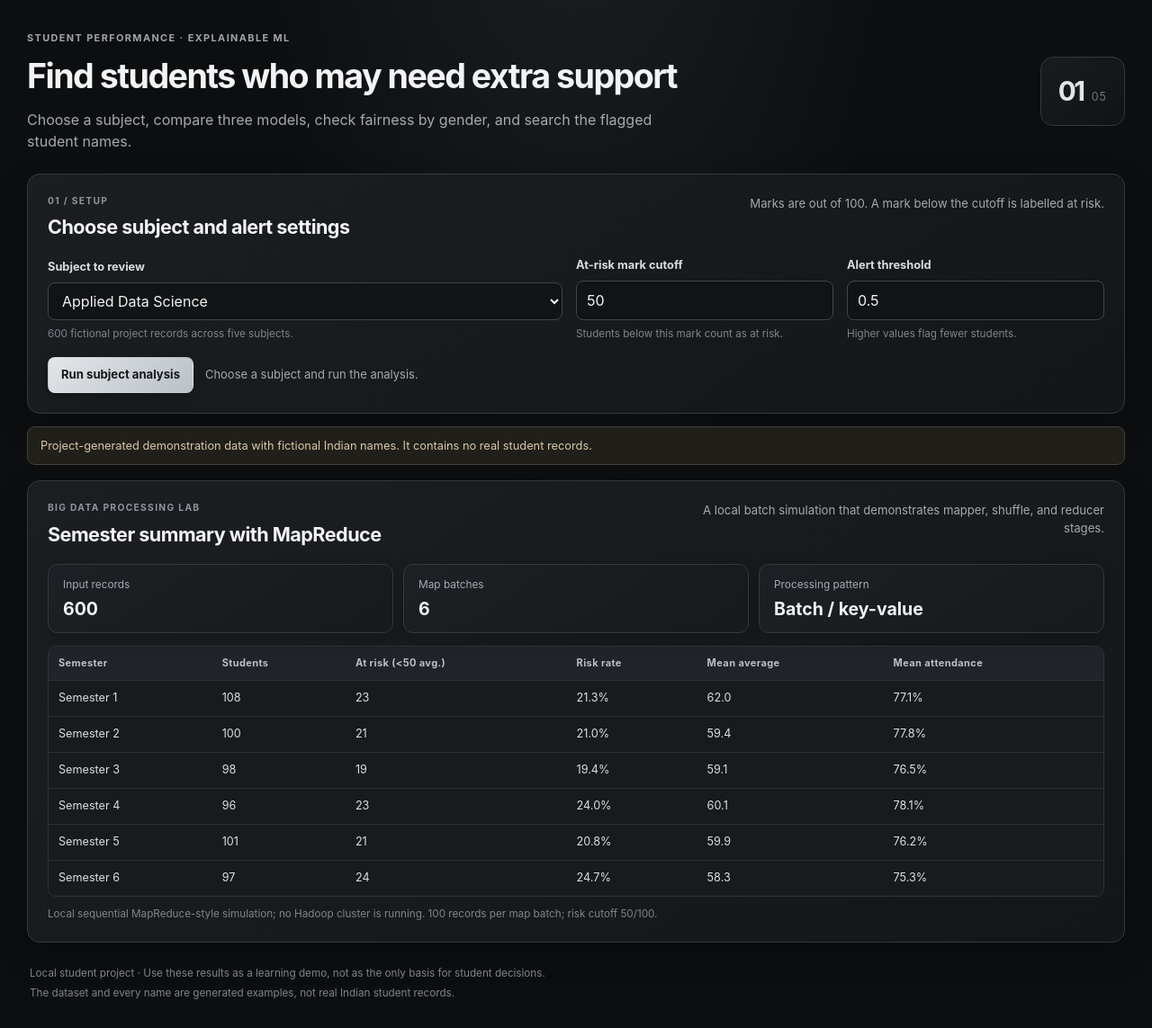
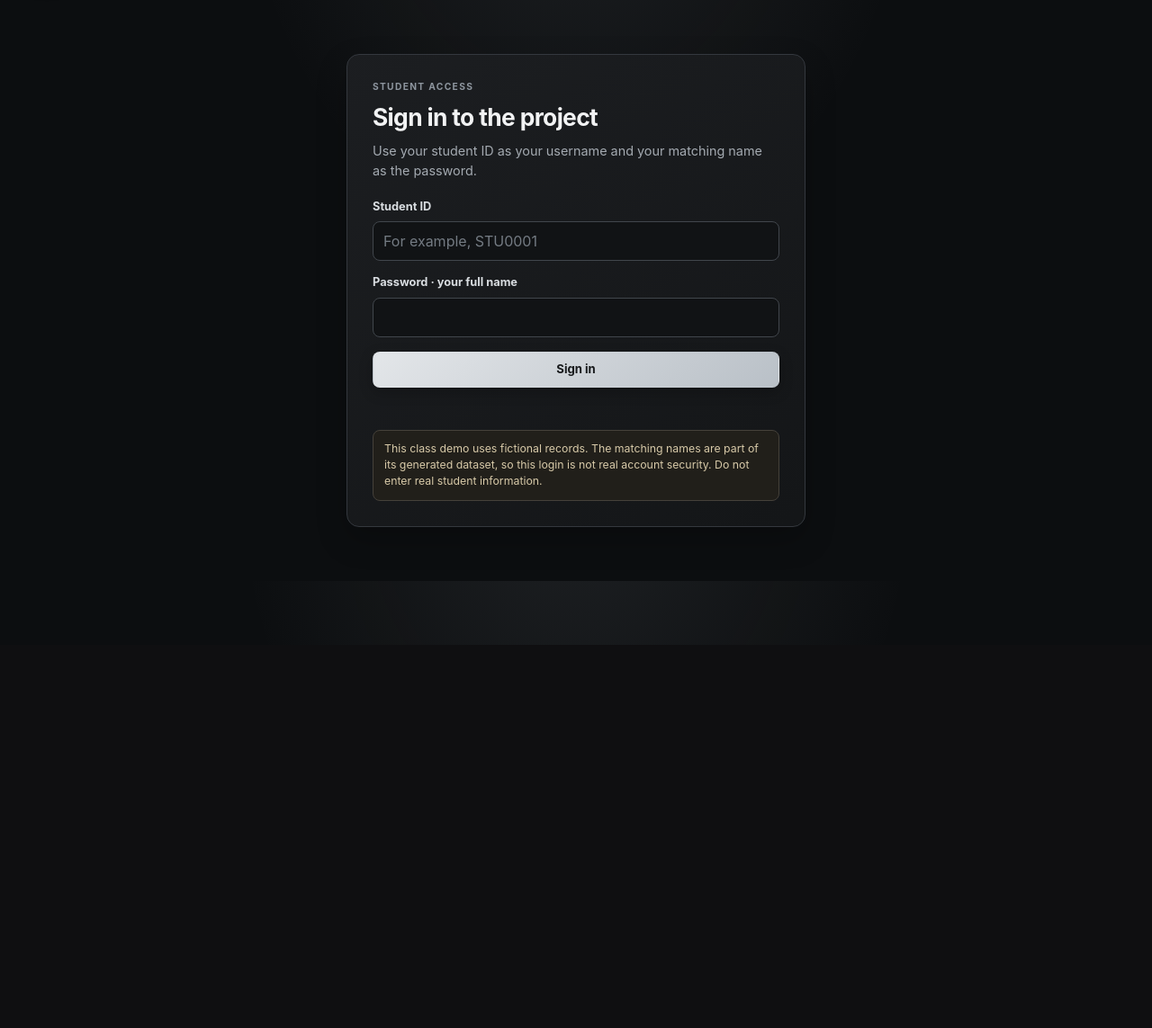
Before and after one commit to ravikiran-200/Student-performance-check, a Flask app: page / in a window 1280 px wide. Shown: the part 83-1226 px from the top of the page at 90% size. After the commit the page ends 774 px from the top, so only its background shows below. Run offline with Flask 3, Linux system fonts and the light colour scheme.

Commit message:
Add student ID and name login

```diff
--- a/render.yaml
+++ b/render.yaml
@@ -6,3 +6,6 @@ services:
     buildCommand: pip install -r requirements.txt
     startCommand: gunicorn server:app
     healthCheckPath: /
+    envVars:
+      - key: FLASK_SECRET_KEY
+        generateValue: true
--- a/server.py
+++ b/server.py
@@ -3,6 +3,7 @@ from __future__ import annotations
 import csv
 import math
 import os
+import secrets
 from collections import defaultdict
 from collections import OrderedDict
 from io import StringIO
@@ -10,7 +11,7 @@ from pathlib import Path
 from uuid import uuid4
 
 import pandas as pd
-from flask import Flask, Response, jsonify, render_template, request
+from flask import Flask, Response, jsonify, render_template, request, session, redirect
 
 from ml_engine import MODEL_NAMES, local_shap_values, prepare_data, run_benchmark
 
@@ -34,6 +35,22 @@ MAX_CACHED_RUNS = 6
 MODEL_LABELS = list(MODEL_NAMES)
 
 app = Flask(__name__)
+app.secret_key = os.environ.get("FLASK_SECRET_KEY") or secrets.token_urlsafe(32)
+app.config.update(
+    SESSION_COOKIE_HTTPONLY=True,
+    SESSION_COOKIE_SAMESITE="Lax",
+    SESSION_COOKIE_SECURE=bool(os.environ.get("RENDER_EXTERNAL_URL")),
+)
+
+
+@app.before_request
+def require_student_login():
+    public_endpoints = {"home", "login", "current_session", "logout", "static"}
+    if request.endpoint in public_endpoints or session.get("student_id"):
+        return None
+    if request.path.startswith("/api/"):
+        return jsonify({"error": "Please sign in with your student ID and name."}), 401
+    return redirect("/")
 
 
 def _json_value(value):
@@ -123,6 +140,58 @@ def _semester_mapreduce(frame: pd.DataFrame) -> dict:
 @app.get("/")
 def home():
     return render_template("index.html")
+
+
+@app.get("/api/session")
+def current_session():
+    student_id = session.get("student_id")
+    if not student_id:
+        return jsonify({"authenticated": False})
+    try:
+        frame = _load_frame()
+    except (FileNotFoundError, ValueError):
+        session.clear()
+        return jsonify({"authenticated": False})
+    matches = frame.loc[frame["student_id"].astype(str).str.upper() == student_id]
+    if matches.empty:
+        session.clear()
+        return jsonify({"authenticated": False})
+    row = matches.iloc[0]
+    return jsonify({
+        "authenticated": True,
+        "student": {"student_id": student_id, "student_name": str(row["student_name"])},
+    })
+
+
+@app.post("/api/login")
+def login():
+    body = request.get_json(silent=True) or {}
+    student_id = str(body.get("student_id", "")).strip().upper()
+    password = str(body.get("password", "")).strip()
+    if not student_id or not password:
+        return jsonify({"error": "Enter both your student ID and password."}), 400
+    try:
+        frame = _load_frame()
+    except (FileNotFoundError, ValueError) as error:
+        app.logger.exception("Could not load the demo student accounts")
+        return jsonify({"error": "Student login is temporarily unavailable."}), 500
+    matches = frame.loc[frame["student_id"].astype(str).str.upper() == student_id]
+    if matches.empty:
+        return jsonify({"error": "Student ID or password did not match."}), 401
+    student_name = str(matches.iloc[0]["student_name"]).strip()
+    if not secrets.compare_digest(password.casefold(), student_name.casefold()):
+        return jsonify({"error": "Student ID or password did not match."}), 401
+    session.clear()
+    session["student_id"] = student_id
+    return jsonify({"authenticated": True, "student": {
+        "student_id": student_id, "student_name": student_name,
+    }})
+
+
+@app.post("/api/logout")
+def logout():
+    session.clear()
+    return jsonify({"authenticated": False})
 
 
 @app.get("/api/subjects")
--- a/static/app.js
+++ b/static/app.js
@@ -298,6 +298,61 @@ async function explainExample() {
   }
 }
 
+async function showSignedIn(student) {
+  byId("login-screen").classList.add("hidden");
+  byId("dashboard-app").classList.remove("hidden");
+  byId("student-session").classList.remove("hidden");
+  byId("signed-in-name").textContent = `${student.student_name} (${student.student_id})`;
+  byId("login-password").value = "";
+  await Promise.all([loadSubjects(), loadBigDataSummary()]);
+}
+
+async function restoreSession() {
+  try {
+    const payload = await requestJson("/api/session");
+    if (payload.authenticated) {
+      await showSignedIn(payload.student);
+      return;
+    }
+  } catch (error) {
+    byId("login-status").textContent = "Could not reach the sign-in service. Refresh and try again.";
+  }
+  byId("login-screen").classList.remove("hidden");
+  byId("dashboard-app").classList.add("hidden");
+}
+
+async function signIn(event) {
+  event.preventDefault();
+  const button = byId("login-button");
+  const status = byId("login-status");
+  button.disabled = true;
+  status.textContent = "Checking your details…";
+  try {
+    const payload = await requestJson("/api/login", {
+      method: "POST",
+      body: JSON.stringify({
+        student_id: byId("login-student-id").value,
+        password: byId("login-password").value,
+      }),
+    });
+    status.textContent = "";
+    await showSignedIn(payload.student);
+  } catch (error) {
+    status.textContent = error.message;
+    byId("login-password").select();
+  } finally {
+    button.disabled = false;
+  }
+}
+
+async function signOut() {
+  try {
+    await requestJson("/api/logout", { method: "POST", body: "{}" });
+  } finally {
+    window.location.reload();
+  }
+}
+
 function renderShap(contributions) {
   const chart = byId("shap-chart");
   chart.replaceChildren();
@@ -324,6 +379,7 @@ byId("explain-button").addEventListener("click", explainExample);
 byId("explain-model").addEventListener("change", explainExample);
 byId("example-select").addEventListener("change", explainExample);
 byId("risk-search").addEventListener("input", renderRiskStudents);
+byId("login-form").addEventListener("submit", signIn);
+byId("logout-button").addEventListener("click", signOut);
 
-loadSubjects();
-loadBigDataSummary();
+restoreSession();
--- a/static/style.css
+++ b/static/style.css
@@ -50,6 +50,16 @@ button, input, select { font: inherit; }
 }
 .badge-dot { width: 7px; height: 7px; border-radius: 50%; background: #bfc6ce; box-shadow: 0 0 9px rgba(220, 225, 231, .45); }
 .page-shell { padding: 34px 0 18px; }
+.student-session { margin-left: 0; display: flex; align-items: center; gap: 12px; color: var(--muted); font-size: .78rem; }
+.student-session strong { color: var(--ink); font-weight: 650; }
+.login-shell { width: min(100% - 32px, 510px); margin: 60px auto; }
+.login-card { padding: 28px; border: 1px solid var(--line); border-radius: 14px; background: linear-gradient(145deg, rgba(28, 30, 33, .98), rgba(20, 22, 24, .98)); box-shadow: var(--shadow); }
+.login-card h2 { margin: 7px 0 6px; font-size: 1.65rem; }
+.login-intro { margin: 0 0 20px; color: var(--muted); font-size: .9rem; }
+.login-form { display: grid; gap: 14px; }
+.login-form .button { width: 100%; margin-top: 2px; }
+.login-status { min-height: 22px; margin: -4px 0 0; color: var(--error); font-size: .82rem; }
+.login-demo-note { margin: 15px 0 0; padding: 11px 12px; border: 1px solid #45413a; border-radius: 8px; color: #d7c9a8; background: #211f1a; font-size: .77rem; }
 .intro { display: flex; align-items: center; justify-content: space-between; gap: 22px; margin: 0 0 24px; }
 .section-kicker { color: #9ea6ae; }
 h2 { margin: 5px 0 7px; font-size: 1.35rem; font-weight: 650; letter-spacing: -.025em; }
@@ -91,11 +101,6 @@ input::placeholder { color: #747b83; }
 .hidden { display: none !important; }
 .summary-grid { display: grid; grid-template-columns: repeat(4, 1fr); gap: 11px; margin-top: 17px; }
 .bigdata-stats { display: grid; grid-template-columns: repeat(3, 1fr); gap: 11px; margin: 0 0 14px; }
-.concept-grid { display: grid; grid-template-columns: repeat(2, minmax(0, 1fr)); gap: 12px; }
-.concept-grid article { padding: 12px 14px; border: 1px solid #35393e; border-radius: 10px; background: #191b1e; }
-.concept-grid h3 { margin: 0 0 6px; }
-.concept-grid p { margin: 0; color: var(--muted); font-size: .8rem; }
-.concept-grid pre { overflow-x: auto; margin: 10px 0 0; padding: 10px; border: 1px solid #30343a; border-radius: 7px; color: #d9dfe4; background: #111315; font-size: .72rem; white-space: pre-wrap; }
 .summary-card, .fairness-card { min-width: 0; padding: 14px 16px; border: 1px solid #35393e; border-radius: 11px; background: linear-gradient(145deg, #1d2024, #17191c); box-shadow: 0 7px 18px rgba(0, 0, 0, .16); }
 .summary-card span, .fairness-card span { display: block; color: var(--muted); font-size: .74rem; }
 .summary-card strong { display: block; margin-top: 5px; color: #f0f2f4; font-size: 1.22rem; font-weight: 650; line-height: 1.25; }
@@ -146,12 +151,13 @@ h3 { margin: 16px 0 10px; color: #e0e3e6; font-size: .91rem; font-weight: 650; }
   .settings-grid { grid-template-columns: 1fr 1fr; }
   .field-subject { grid-column: 1 / -1; }
   .summary-grid, .fairness-cards { grid-template-columns: repeat(2, 1fr); }
-  .bigdata-stats, .concept-grid { grid-template-columns: 1fr; }
+  .bigdata-stats { grid-template-columns: 1fr; }
   .explain-grid { grid-template-columns: 1fr; }
 }
 @media (max-width: 600px) {
   .header-inner, .page-shell { width: min(100% - 24px, 1220px); }
-  .header-inner { min-height: 72px; }
+  .header-inner { min-height: 72px; flex-wrap: wrap; padding: 10px 0; }
+  .student-session { width: 100%; margin-left: 0; justify-content: space-between; }
   .brand-mark { width: 39px; height: 39px; }
   .brand-copy h1 { font-size: .95rem; }
   .eyebrow { font-size: .59rem; }
--- a/templates/index.html
+++ b/templates/index.html
@@ -16,10 +16,29 @@
           <h1>Student Support Dashboard</h1>
         </div>
         <span class="local-badge"><span class="badge-dot"></span>Local demo · fictional data</span>
+        <div id="student-session" class="student-session hidden">
+          <span>Signed in: <strong id="signed-in-name"></strong></span>
+          <button id="logout-button" class="button button-secondary" type="button">Sign out</button>
+        </div>
       </div>
     </header>
 
-    <main class="page-shell">
+    <main id="login-screen" class="login-shell">
+      <section class="login-card" aria-labelledby="login-heading">
+        <p class="section-number">STUDENT ACCESS</p>
+        <h2 id="login-heading">Sign in to the project</h2>
+        <p class="login-intro">Use your student ID as your username and your matching name as the password.</p>
+        <form id="login-form" class="login-form">
+          <label class="field"><span>Student ID</span><input id="login-student-id" name="student_id" autocomplete="username" placeholder="For example, STU0001" required></label>
+          <label class="field"><span>Password · your full name</span><input id="login-password" name="password" type="password" autocomplete="current-password" required></label>
+          <button id="login-button" class="button button-primary" type="submit">Sign in</button>
+          <p id="login-status" class="login-status" role="status" aria-live="polite"></p>
+        </form>
+        <p class="login-demo-note">This class demo uses fictional records. The matching names are part of its generated dataset, so this login is not real account security. Do not enter real student information.</p>
+      </section>
+    </main>
+
+    <main id="dashboard-app" class="page-shell hidden">
       <section class="intro">
         <div>
           <p class="section-kicker">STUDENT PERFORMANCE · EXPLAINABLE ML</p>
@@ -75,8 +94,6 @@
         <div class="table-wrap"><table><thead><tr><th>Semester</th><th>Students</th><th>At risk (&lt;50 avg.)</th><th>Risk rate</th><th>Mean average</th><th>Mean attendance</th></tr></thead><tbody id="semester-summary"></tbody></table></div>
         <p id="bigdata-note" class="footnote">Loading the MapReduce demonstration…</p>
       </section>
-
-
 
       <div id="results" class="hidden">
         <section class="summary-grid" aria-label="Analysis summary">
```
